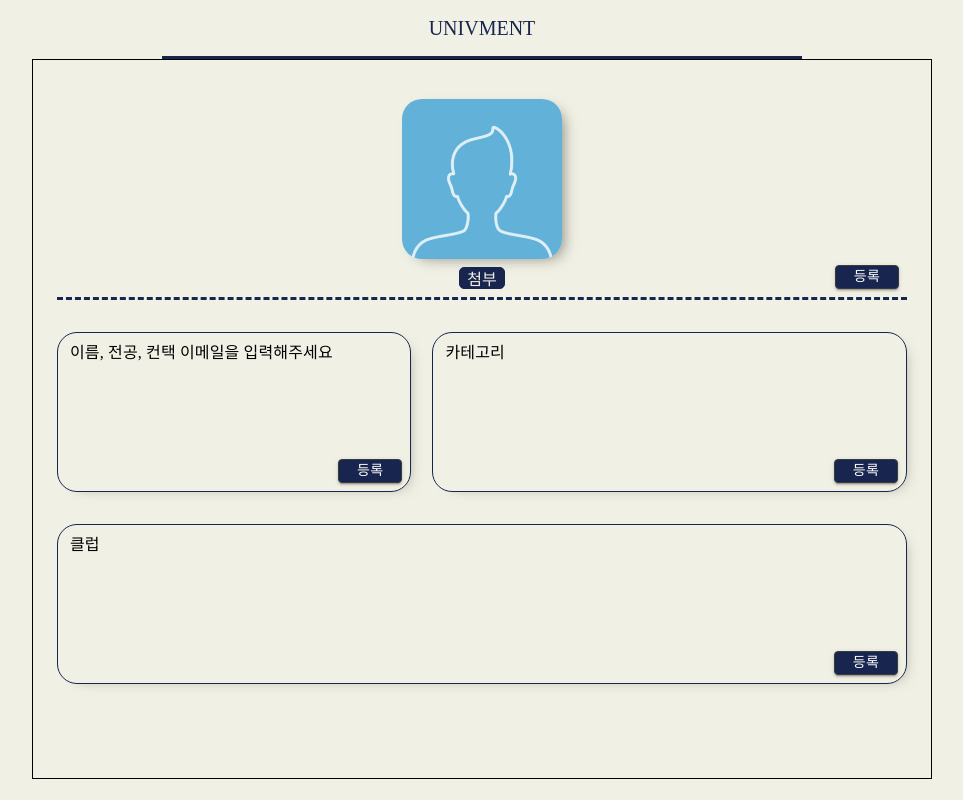
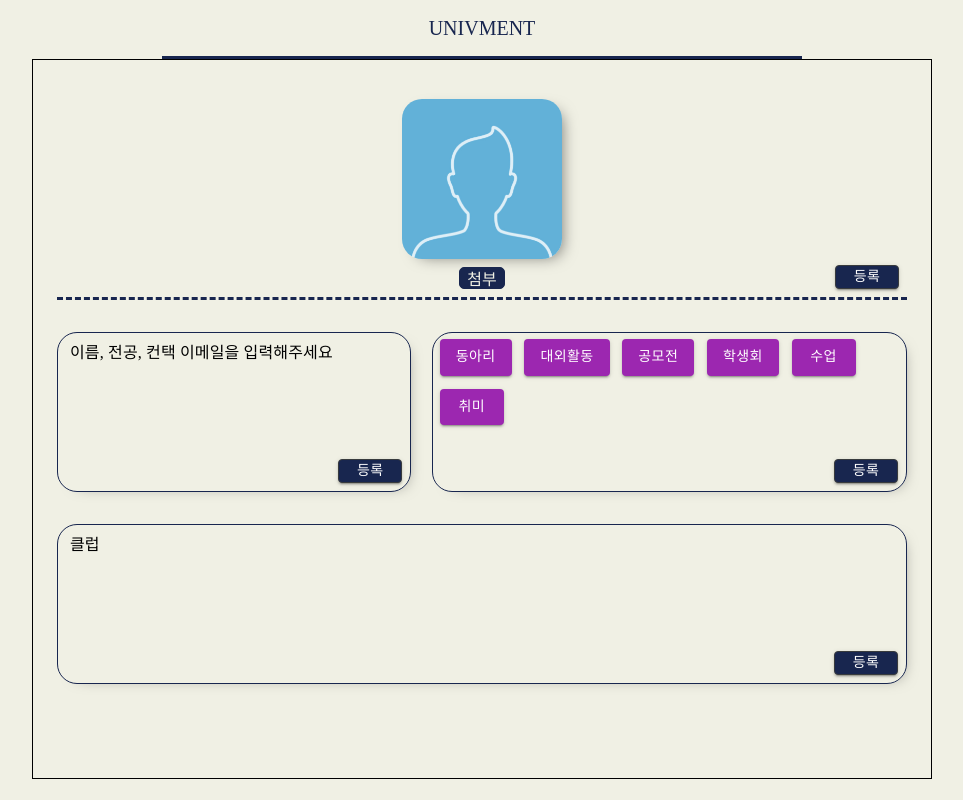
Before and after one commit to LikeLion-at-DGU/Univment_front, a React (Create React App) app: page /mypage in a window 1280 px wide. Shown: the whole page, without its empty margins (158-1121 px from the left). Built offline with nearby package versions, Linux system fonts and the light colour scheme; a web font is replaced by a local one.

Commit message:
[feat, test] Mypage category contents button added by using map func

```diff
--- a/src/pages/Mypage.js
+++ b/src/pages/Mypage.js
@@ -136,7 +136,7 @@ const Mypage = () => {
               border: "1px solid #18264f",
               borderRadius: 5,
               boxShadow: "7px 5px 15px -12px rgba(0, 0, 0, 0.5)",
-              height: "20vh",
+              minHeight: "20vh",
               position: "relative",
             }}
           >
@@ -176,11 +176,30 @@ const Mypage = () => {
               border: "1px solid #18264f",
               borderRadius: 5,
               boxShadow: "7px 5px 15px -12px rgba(0, 0, 0, 0.5)",
-              height: "20vh",
+              minHeight: "20vh",
               alignItems: "flex-end",
               position: "relative",
             }}
           >
+            {category.map((cg) => (
+              <Button
+                variant="contained"
+                color="secondary"
+                sx={{
+                  fontFamily: "Jeju Myeongjo",
+                  margin: 0.8,
+                }}
+              >
+                {cg}
+              </Button>
+            ))}
+            {categoryModal && (
+              <CategoryModal
+                setCategoryModal={setCategoryModal}
+                category={category}
+                setCategory={setCategory}
+              />
+            )}
             <Button
               variant="contained"
               className={styles.categoryBtn}
@@ -195,16 +214,6 @@ const Mypage = () => {
             >
               등록
             </Button>
-            <Typography sx={{ fontFamily: "Jeju Myeongjo", margin: "1vh 0 0 1.5vh" }}>
-              카테고리
-            </Typography>
-            {categoryModal && (
-              <CategoryModal
-                setCategoryModal={setCategoryModal}
-                category={category}
-                setCategory={setCategory}
-              />
-            )}
           </Grid>
           {/* 클럽 그리드------------------------------------------------ */}
           <Grid
@@ -214,7 +223,7 @@ const Mypage = () => {
               border: "1px solid #18264f",
               borderRadius: 5,
               boxShadow: "7px 5px 15px -12px rgba(0, 0, 0, 0.5)",
-              height: "20vh",
+              minHeight: "20vh",
               position: "relative",
             }}
           >
```
